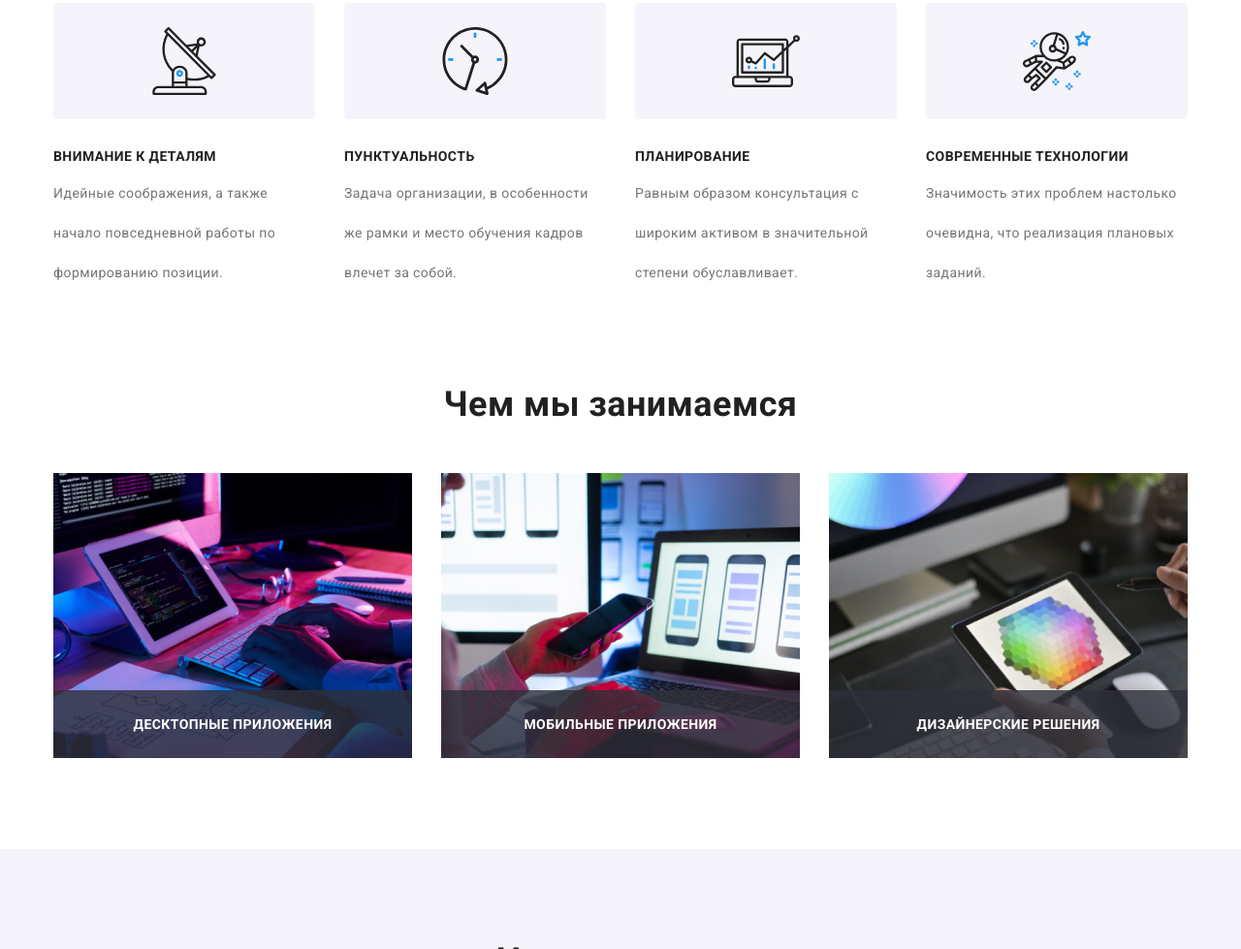
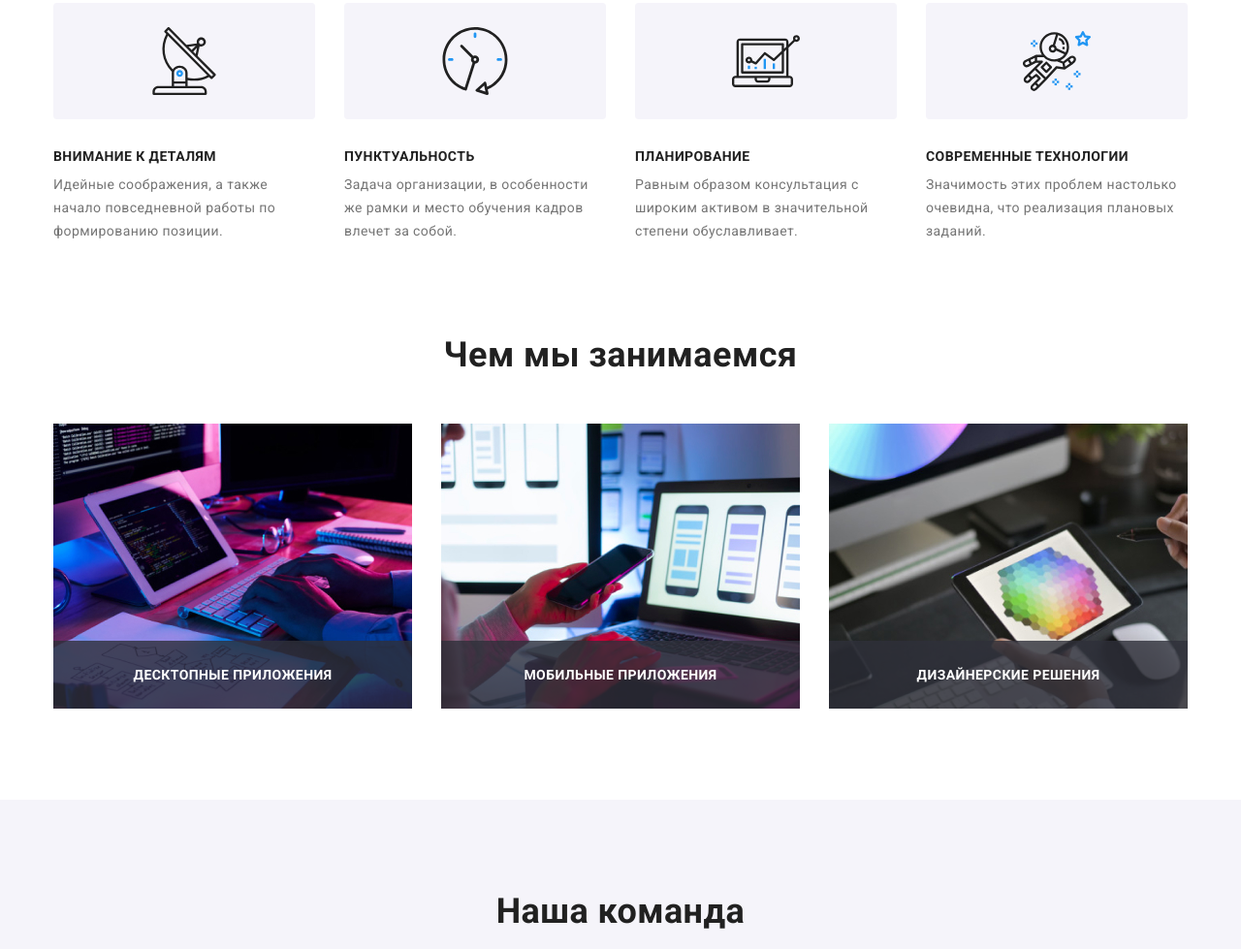
Before and after one commit to Karina-developer/goit-markup-hw-07, a plain HTML site: page index.html in a window 1280 px wide. Shown: the part 772-1751 px from the top of the page at 97% size. Drawn offline with nearby package versions, Linux system fonts and the light colour scheme.

Commit message:
изменение размера

```diff
--- a/sass/layout/_features.scss
+++ b/sass/layout/_features.scss
@@ -59,7 +59,7 @@
 }
 
 .description {
-  @include font(14px, 400, 41px);
+  @include font(14px, 400, 24px);
   margin-top: 0;
   margin-bottom: 0;
   color: var(--text-decoration-color);
```
Also changed, not shown: css/main.css, css/main.min.css.
